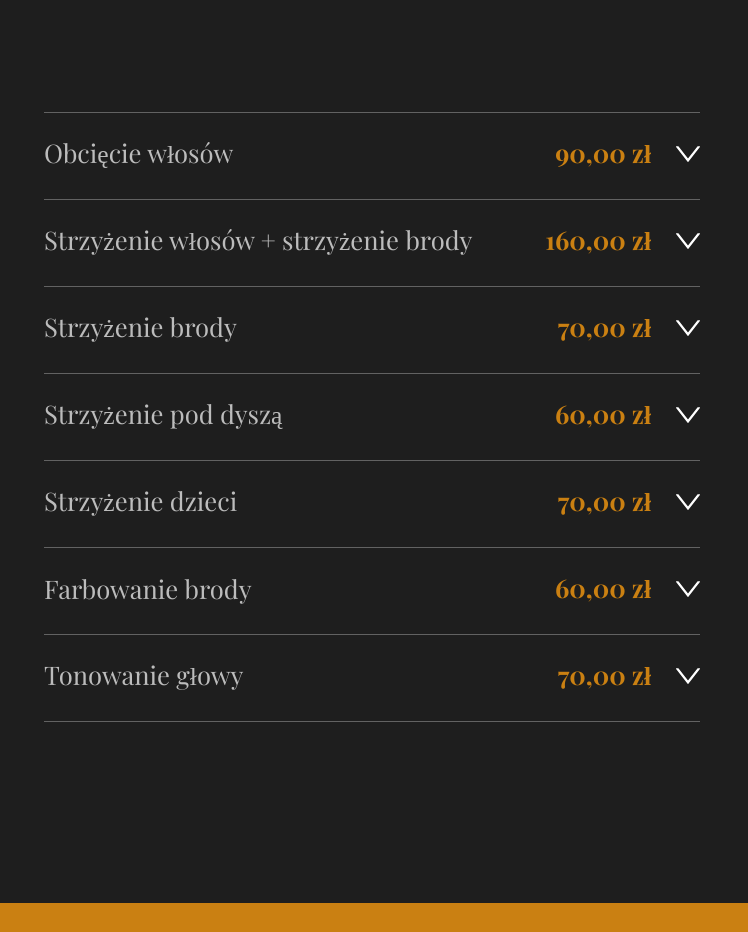
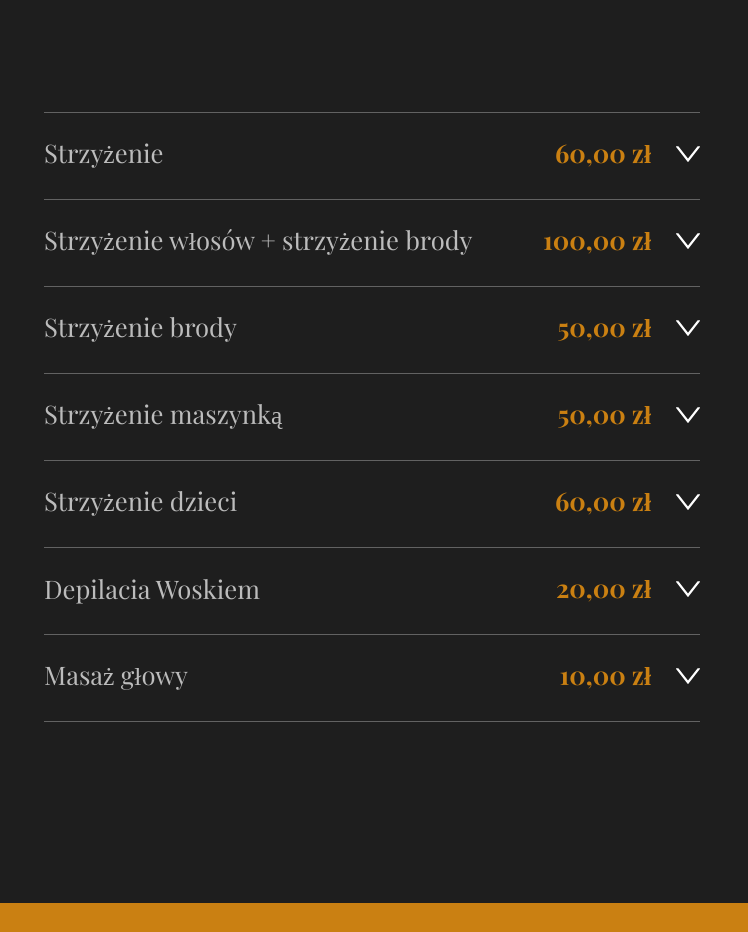
Before and after one commit to Yevhen-Polyakov/Barber, a plain HTML site: page index.html in a window 1280 px wide. Shown: the part 2037-2969 px from the top of the page, 532-1280 px from the left. Drawn offline with nearby package versions, Linux system fonts and the light colour scheme; a web font is replaced by a local one.

Commit message:
corrected the text

```diff
--- a/index.html
+++ b/index.html
@@ -13,7 +13,7 @@
     <meta property="og:url" content="https://barber-pi-seven.vercel.app/">
     <meta property="og:image" content="https://barber-pi-seven.vercel.app/img/logo.Denis.png">
 
-    <title>Denis Barber in Racibórz - Денис Барбер ва Рацибуже</title>
+    <title>Denis Barber in Racibórz - Денис Барбер в Рацибуже</title>
 
     <link href="https://fonts.googleapis.com/css2?family=Oswald&family=Playfair+Display:ital,wght@0,400..900;1,400..900&family=Raleway:ital,wght@0,100..900;1,100..900&display=swap" rel="stylesheet">
 
@@ -202,10 +202,10 @@
         <li class="services-bottom__item accordion__item">
             <div class="services-bottom__item-top accordion__header">
             <div class="services-bottom__item-title">
-                Obcięcie włosów
+                Strzyżenie
             </div>
             <div class="services-bottom__item-price">
-                90,00 zł
+                60,00 zł
             </div>
             </div>
             <div class="services-bottom__item-desc accordion__body">
@@ -218,7 +218,7 @@
                 Strzyżenie włosów + strzyżenie brody
             </div>
             <div class="services-bottom__item-price">
-                160,00 zł
+                100,00 zł
             </div>
             </div>
             <div class="services-bottom__item-desc accordion__body">
@@ -231,7 +231,7 @@
                 Strzyżenie brody
             </div>
             <div class="services-bottom__item-price">
-                70,00 zł
+                50,00 zł
             </div>
             </div>
             <div class="services-bottom__item-desc accordion__body">
@@ -241,10 +241,10 @@
         <li class="services-bottom__item accordion__item">
             <div class="services-bottom__item-top accordion__header">
             <div class="services-bottom__item-title">
-                Strzyżenie pod dyszą
+                Strzyżenie maszynką
             </div>
             <div class="services-bottom__item-price">
-                60,00 zł
+                50,00 zł
             </div>
             </div>
             <div class="services-bottom__item-desc accordion__body">
@@ -257,7 +257,7 @@
                 Strzyżenie dzieci
             </div>
             <div class="services-bottom__item-price">
-                70,00 zł
+                60,00 zł
             </div>
             </div>
             <div class="services-bottom__item-desc accordion__body">
@@ -267,28 +267,28 @@
         <li class="services-bottom__item accordion__item">
             <div class="services-bottom__item-top accordion__header">
             <div class="services-bottom__item-title">
-                Farbowanie brody
+                Depilacia Woskiem
             </div>
             <div class="services-bottom__item-price">
-                60,00 zł
+                20,00 zł
             </div>
             </div>
             <div class="services-bottom__item-desc accordion__body">
-                (usługa ta polega na farbowaniu niechcianych siwych włosów, farbowaniu miejsc z cienkimi włosami w celu wizualnego nadania gęstości i wyrazistości konturów.)
+                (usuwanie niechcianych włosów z nosa, uszu i innych obszarów za pomocą wosku, zapewniając gładką skórę i schludny wygląd.)
 
             </div>
         </li>
         <li class="services-bottom__item accordion__item">
             <div class="services-bottom__item-top accordion__header">
             <div class="services-bottom__item-title">
-                Tonowanie głowy
+                Masaż głowy
             </div>
             <div class="services-bottom__item-price">
-                70,00 zł
+                10,00 zł
             </div>
             </div>
             <div class="services-bottom__item-desc accordion__body">
-                (usługa polega na farbowaniu siwych włosów, farbowaniu miejsc z cienką warstwą włosów w celu optycznego nadania gęstości i wyrazistości konturów.)
+                (relaksujący masaż skóry głowy, który poprawia krążenie krwi, zmniejsza napięcie i stres, zapewnia głębokie odprężenie i regenerację.)
             </div>
         </li>
       </ul>
```
